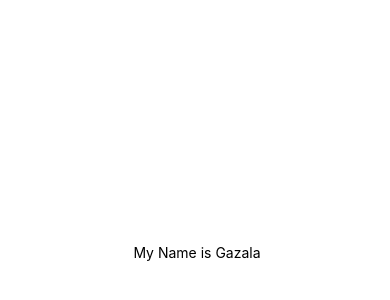
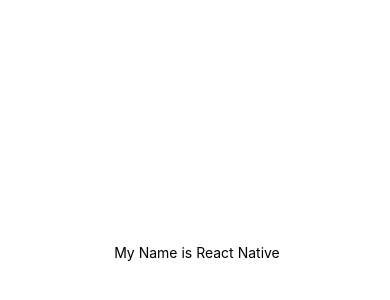
Before and after one commit to Gazala939/firstappnative, a React Native app: screen / in a window 390 px wide. Shown: the part 170-470 px from the top of the page. Built offline with nearby package versions, Linux system fonts and the light colour scheme.

Commit message:
Props Example

```diff
--- a/App.tsx
+++ b/App.tsx
@@ -2,12 +2,12 @@
 
 
 function App() {
-    const MyName = () =>
-        <Text> My Name is Gazala</Text>
+    const MyName = (props: any) =>
+        <Text> My Name is {props.name}</Text>
   return (
 
     <View style = {styles.container} >
-        <MyName />
+        <MyName name = "React Native" />
     </View>
 
   );
```
